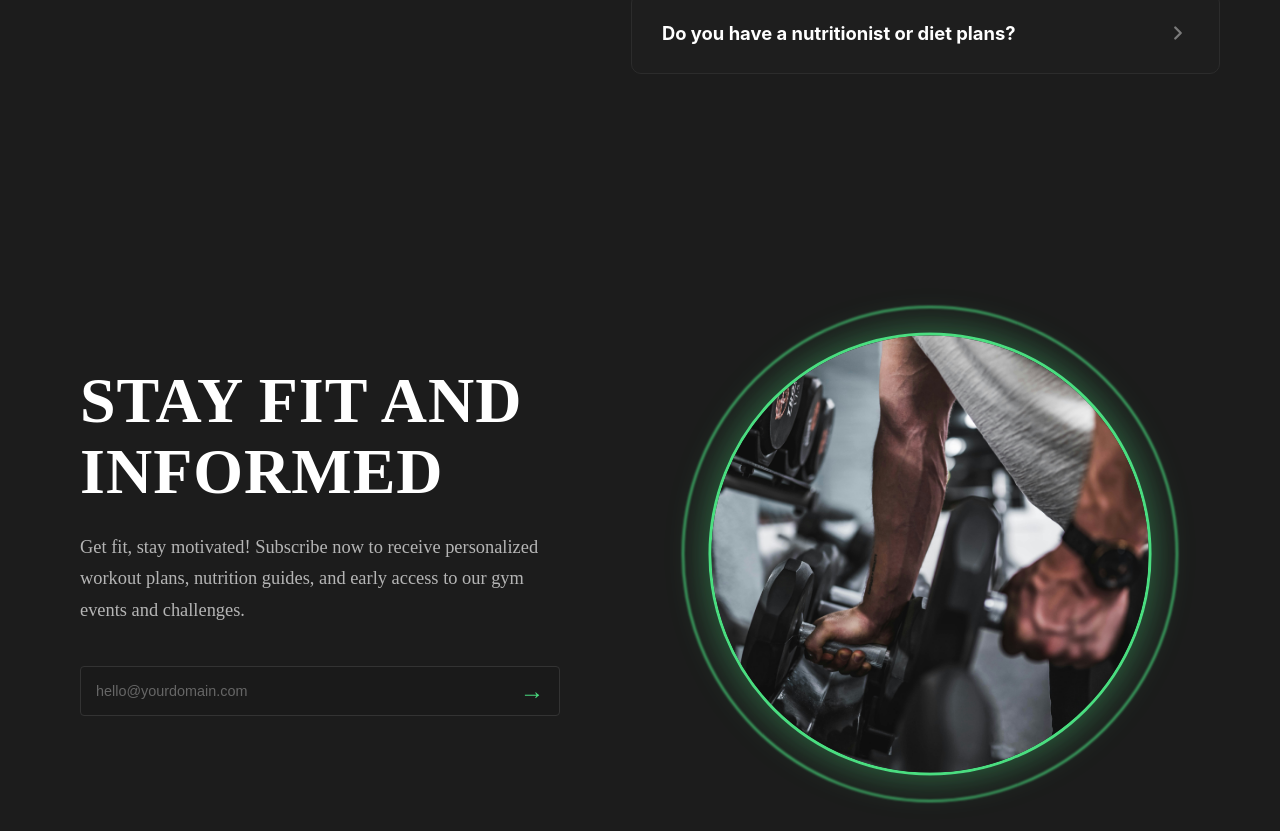
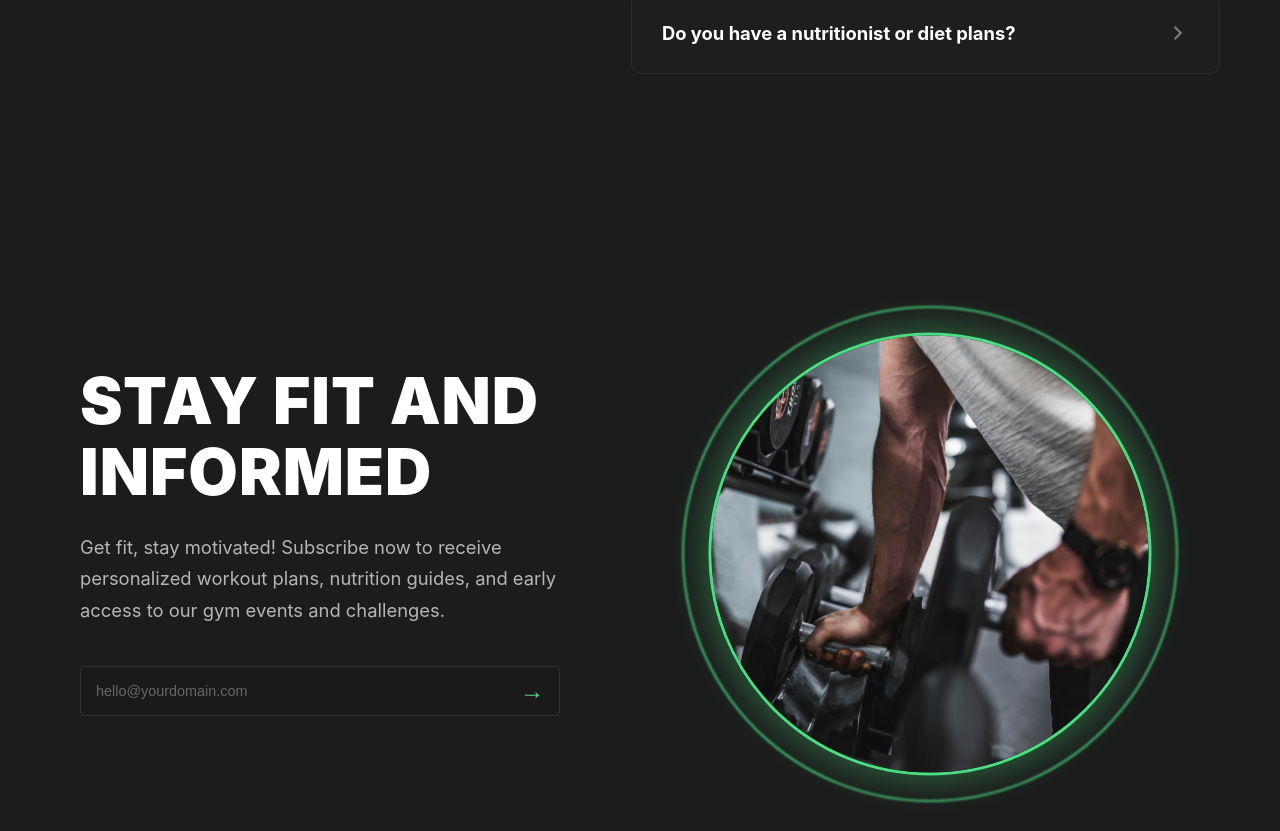
Before and after one commit to rahimashuja65-glitch/Rahimashuja, a React (Vite) app: page / in a window 1280 px wide. Shown: the part 2209-3040 px from the top of the page. Built offline with nearby package versions, Linux system fonts and the light colour scheme.

Commit message:
adding font family in newsletter,css

```diff
--- a/src/components/Newsletter.css
+++ b/src/components/Newsletter.css
@@ -11,6 +11,8 @@
   color: #fff;
   overflow: hidden;
   gap: 40px;
+   font-family: -apple-system, BlinkMacSystemFont, "Segoe UI", Roboto,
+               "Helvetica Neue", Arial, sans-serif;
 }
 
 /* ---------- LEFT SIDE ---------- */
```
